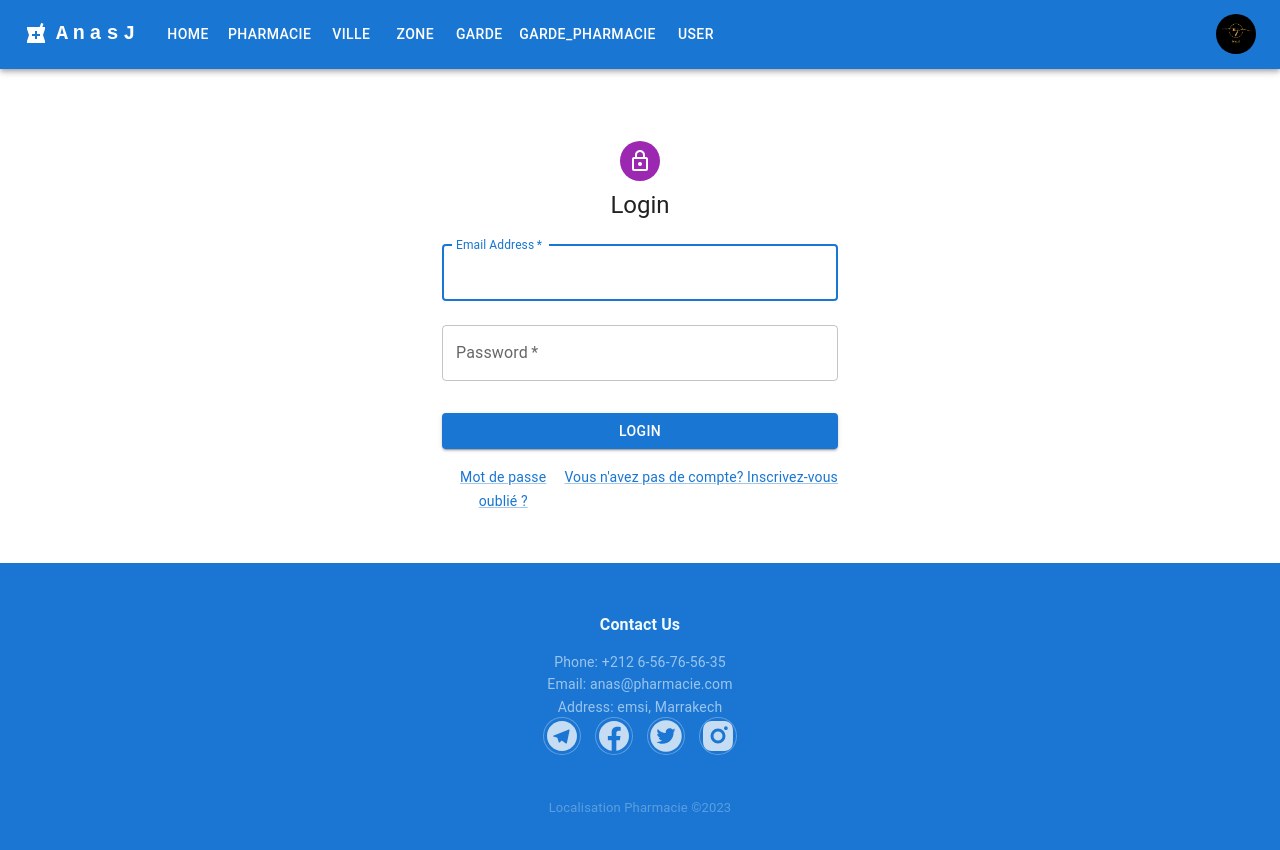
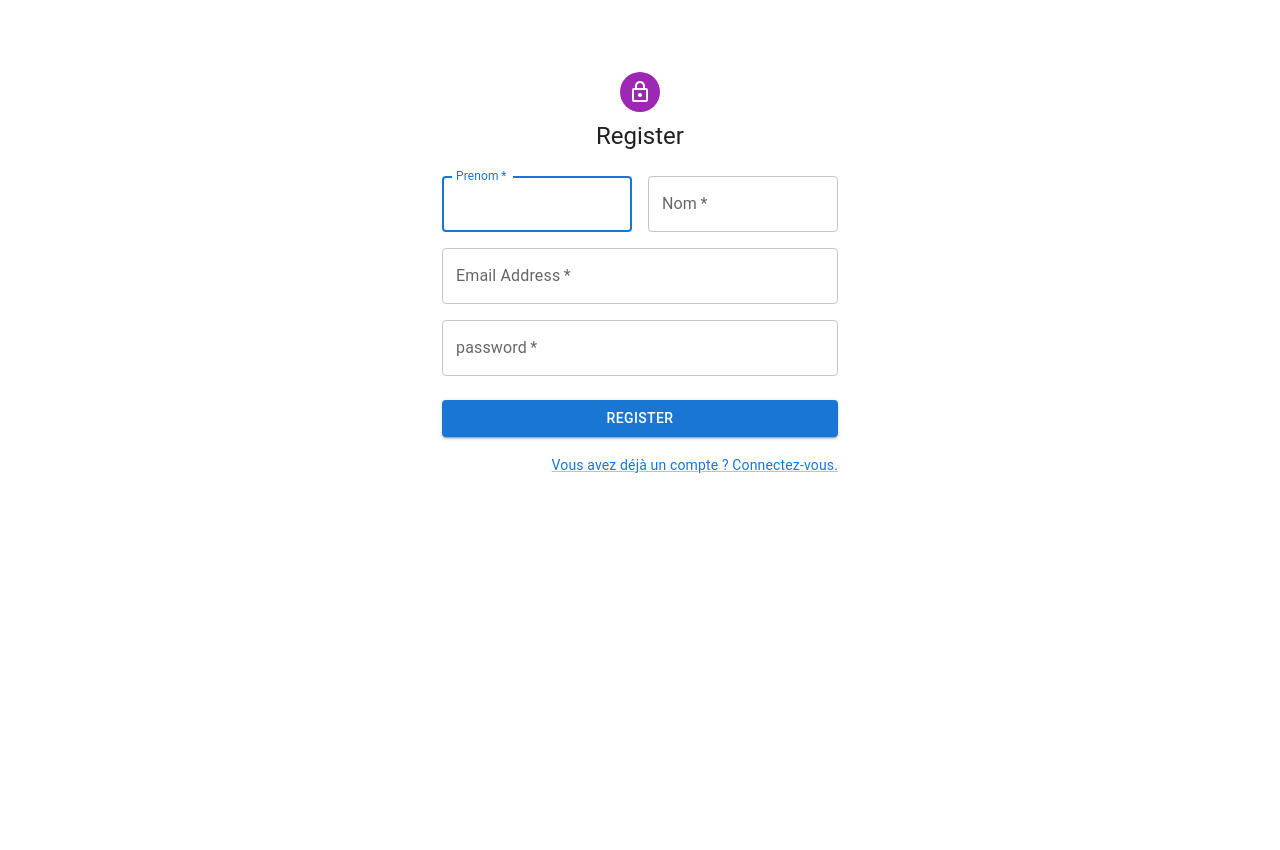
Before and after one commit to AnasJeg/localisation-pharmacie-FRONT, a React (Create React App) app: page /Register in a window 1280 px wide. Before the commit this address led to /. Shown: the top 850 px of the page. After the commit the page ends 800 px from the top, so only its background shows below. Built offline with nearby package versions, Linux system fonts and the light colour scheme.

Commit message:
update routes

```diff
--- a/src/App.js
+++ b/src/App.js
@@ -1,7 +1,5 @@
 import { Route, Routes } from 'react-router-dom';
 import './App.css';
-import Header from './components/Header';
-import Footer from './components/Footer';
 import AuthRoute from './Auth/AuthRoute';
 import AdminRoute from './Auth/AdminRoute';
 import PublicRoute from './Auth/PublicRoute';
@@ -10,16 +8,16 @@ import ProtectedRoute from './components/ProtectedRoute';
 function App() {
   return (
     <div className="App">
-      <Header />
+
       <Routes>
-           <Route path="/*" element={
+        <Route path="/*" element={<AuthRoute/>}/>
+           <Route path="app/*" element={
             <ProtectedRoute>
               <AdminRoute />
             </ProtectedRoute>
           }/>
-          <Route path="/" element={<AuthRoute/>}/>
         </Routes>
-    <Footer/>
+
     </div>
   );
 }
--- a/src/Auth/AdminRoute.jsx
+++ b/src/Auth/AdminRoute.jsx
@@ -8,21 +8,28 @@ import Garde from '../pages/Garde';
 import GardePharmacie from '../pages/GardePharmacie';
 import Localisation from '../components/Localisation';
 import Map from '../components/Map';
+import Header from '../components/Header';
+import Footer from '../components/Footer';
 
 const AdminRoute = () => {
     return (
+        <>
+        <Header />
         <Routes>
             <Route>
-                <Route path="/home" element={<Home />} />
-                <Route path="/Ville" element={<Ville />} />
-                <Route path="/Pharmacie" element={<Pharmacie />} />
-                <Route extract path='/Zone' element={<Zone />} />
-                <Route extract path='/Garde' element={<Garde />} />
-                <Route path='/Garde_Pharmacie' element={<GardePharmacie />} />
-                <Route path='/Localisation/:id' element={<Localisation />} />
-                <Route path='/Local/:id' element={<Map />} />
+            <Route index element={<Home/>}/>
+                <Route path="home" element={<Home />} />
+                <Route path="Ville" element={<Ville />} />
+                <Route path="Pharmacie" element={<Pharmacie />} />
+                <Route extract path='Zone' element={<Zone />} />
+                <Route extract path='Garde' element={<Garde />} />
+                <Route path='Garde_Pharmacie' element={<GardePharmacie />} />
+                <Route path='Localisation/:id' element={<Localisation />} />
+                <Route path='Local/:id' element={<Map />} />
             </Route>
         </Routes>
+        <Footer/>
+        </>
     );
 };
 
--- a/src/Auth/AuthRoute.jsx
+++ b/src/Auth/AuthRoute.jsx
@@ -1,16 +1,16 @@
 import React from 'react';
 import { Routes, Route } from 'react-router-dom'
 import Login from '../pages/Login';
-import Logout from '../pages/Logout';
-
+import Register from '../pages/Register';
 
 const AuthRoute = () => {
     return (
         <Routes>
             <Route index element={<Login/>}/>
-            <Route path="/" element={<Login/>}/>
-            <Route path='/Logout' element={<Logout/>} />
+            <Route path="/Login" element={<Login/>}/>
+            <Route path='/Register' element={<Register/>} />
         </Routes>
+
     );
 };
 
--- a/src/Auth/PublicRoute.jsx
+++ b/src/Auth/PublicRoute.jsx
@@ -3,12 +3,14 @@ import { Routes, Route } from "react-router-dom"
 import Home from '../pages/Home';
 import Login from '../pages/Login';
 import Logout from '../pages/Logout';
+import Map from '../components/Map';
 
 const PublicRoute = () => {
     return (
         <Routes>
           <Route element={<Home />}>
             <Route path="/home" element={<Home />} />
+            <Route path='/Local/:id' element={<Map />} />
             <Route path="/" element={<Login />} />
             <Route path='/logout' element={<Logout/>} />
           </Route>
--- a/src/components/Header.jsx
+++ b/src/components/Header.jsx
@@ -40,7 +40,7 @@ function ResponsiveAppBar() {
 
   const logout = () => {
     accountService.logout()
-      navigate('/')
+      navigate('/auth/Login')
   }
   return (
     <AppBar position="static">
@@ -97,7 +97,7 @@ function ResponsiveAppBar() {
               {pages.map((page) => (
                 <MenuItem key={page} onClick={handleCloseNavMenu}>
                   <Typography textAlign="center"><Link
-                  to={`/${page}`}
+                  to={`${page}`}
                 />
                   {page}
                </Typography>
@@ -133,7 +133,7 @@ function ResponsiveAppBar() {
               >
                 <Link
                   style={{ textDecoration: "none", color: "white" }}
-                  to={`/${page}`}
+                  to={`${page}`}
                 >
                   {page}
                 </Link>
--- a/src/pages/Home.jsx
+++ b/src/pages/Home.jsx
@@ -132,7 +132,7 @@ export default function Home() {
             Icon={item.photos}
             title={item.nom}
             subtitle={item.zone.ville.nom}
-            btn={<Link style={{ textDecoration: 'none', color: 'blue' }} to={`/Local/${item.id}`}>Detail</Link>}
+            btn={<Link style={{ textDecoration: 'none', color: 'blue' }} to={`/app/Local/${item.id}`}>Detail</Link>}
           />
         ))}
       </Cards>
--- a/src/pages/Login.jsx
+++ b/src/pages/Login.jsx
@@ -19,21 +19,18 @@ const theme = createTheme();
 
 export default function Login({isAuth, setAuth}) {
 
-  const [email, setEmail] = useState("");
-  const [password, setPassword] = useState("");
-  const navigate = useNavigate();
+ const navigate = useNavigate();
 
 
   const onSubmit = (e) => {
     e.preventDefault()
     const data = new FormData(e.currentTarget);
-    setEmail(data.get("email"))
-    setPassword(data.get("password"))
+
     try{
-      accountService.login(email,password)
+      accountService.login(data.get("email"),data.get("password"))
       .then(res => {
           accountService.saveToken(res.data.access_token)
-          navigate('/home', {replace: true})
+          navigate('/app', {replace: true})
       })
     }catch(error){
     console.log(error)
--- a/src/pages/Register.jsx
+++ b/src/pages/Register.jsx
@@ -12,18 +12,34 @@ import LockOutlinedIcon from '@mui/icons-material/LockOutlined';
 import Typography from '@mui/material/Typography';
 import Container from '@mui/material/Container';
 import { createTheme, ThemeProvider } from '@mui/material/styles';
+import Axios from '../service/caller.service';
+import { useNavigate } from 'react-router-dom';
 
 
 const theme = createTheme();
 
 export default function Register() {
-  const handleSubmit = (event) => {
+    const navigate = useNavigate()
+
+  const handleSubmit = async (event) => {
     event.preventDefault();
     const data = new FormData(event.currentTarget);
-    console.log({
+    let d={
+      prenom: data.get('prenom'),
+      nom: data.get('nom'),
       email: data.get('email'),
       password: data.get('password'),
-    });
+      role : 'USER'
+    }
+    if(!d.prenom || !d.nom || !d.email || !d.password){
+      alert("Champ vide !");
+    }else{
+      console.log(d)
+      await Axios.post("/api/auth/register",d)
+      .then(() => {
+        navigate('/', {replace: true})
+      });
+    }
   };
 
   return (
@@ -49,11 +65,11 @@ export default function Register() {
               <Grid item xs={12} sm={6}>
                 <TextField
                   autoComplete="given-name"
-                  name="firstName"
+                  name="prenom"
                   required
                   fullWidth
-                  id="firstName"
-                  label="First Name"
+                  id="prenom"
+                  label="Prenom"
                   autoFocus
                 />
               </Grid>
@@ -61,10 +77,10 @@ export default function Register() {
                 <TextField
                   required
                   fullWidth
-                  id="lastName"
-                  label="Last Name"
-                  name="lastName"
-                  autoComplete="family-name"
+                  id="nom"
+                  label="Nom"
+                  name="nom"
+                  autoComplete="Nom"
                 />
               </Grid>
               <Grid item xs={12}>
@@ -82,16 +98,10 @@ export default function Register() {
                   required
                   fullWidth
                   name="password"
-                  label="Password"
+                  label="password"
                   type="password"
                   id="password"
                   autoComplete="new-password"
-                />
-              </Grid>
-              <Grid item xs={12}>
-                <FormControlLabel
-                  control={<Checkbox value="allowExtraEmails" color="primary" />}
-                  label="I want to receive inspiration, marketing promotions and updates via email."
                 />
               </Grid>
             </Grid>
@@ -105,7 +115,7 @@ export default function Register() {
             </Button>
             <Grid container justifyContent="flex-end">
               <Grid item>
-                <Link href="/" variant="body2">
+                <Link href="/Login" variant="body2">
                 Vous avez déjà un compte ? Connectez-vous.
                 </Link>
               </Grid>
```
